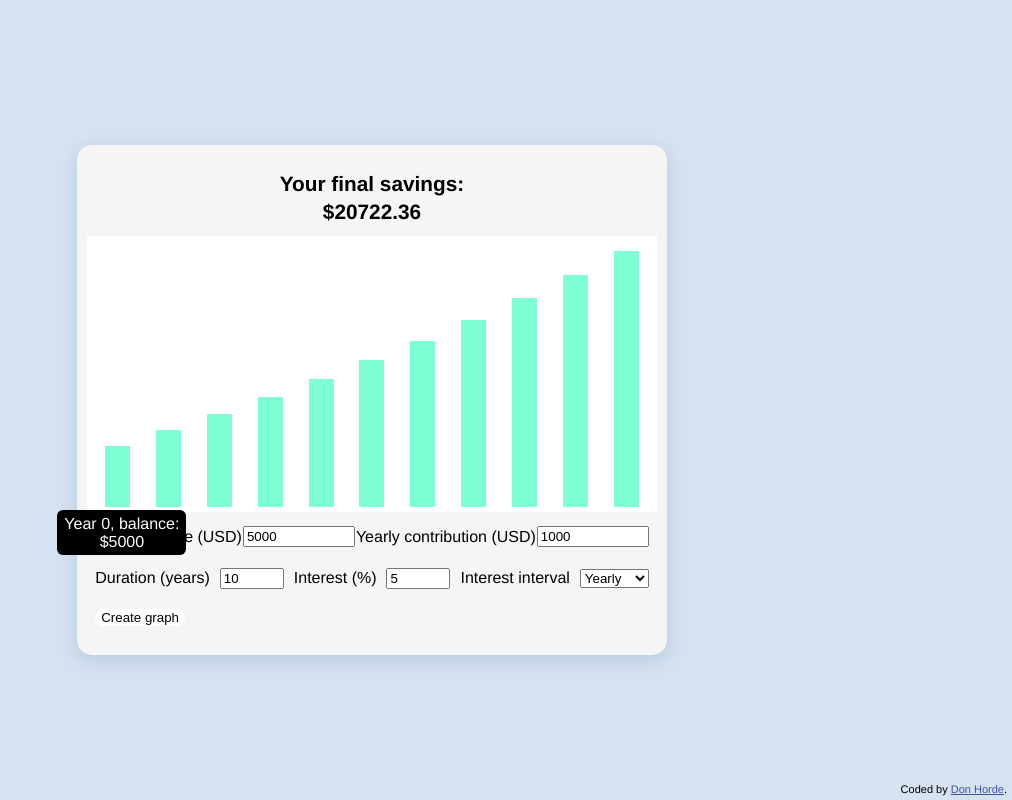
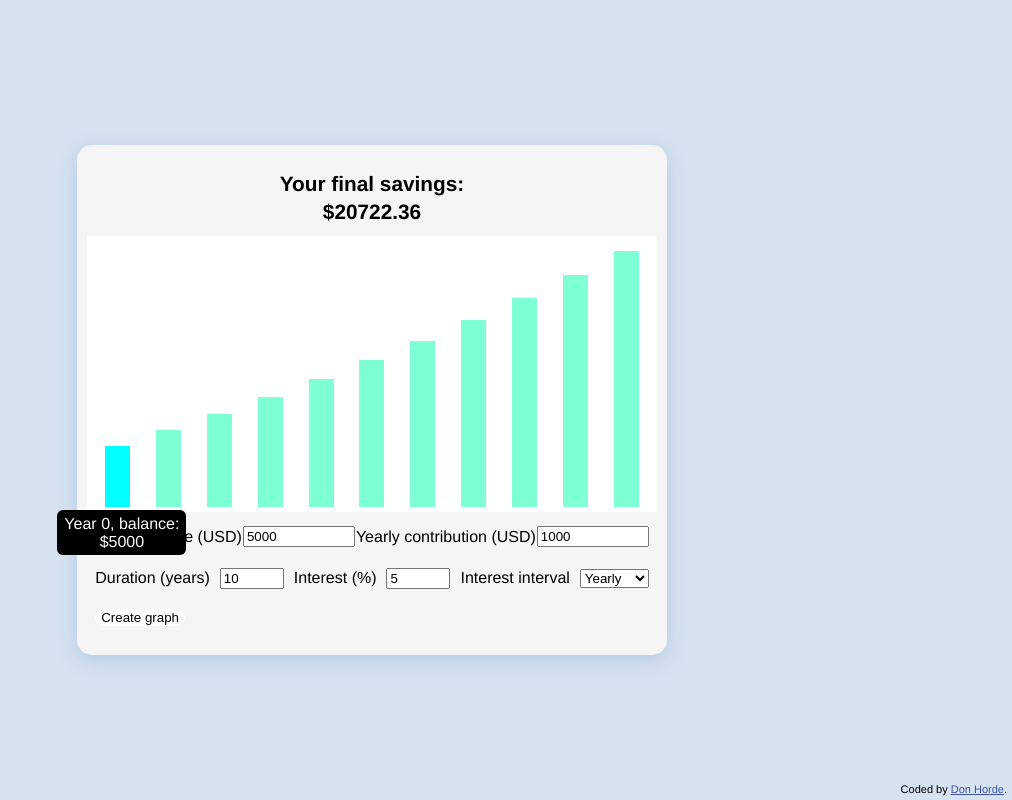
Before and after one commit to donhorde/compound, a plain HTML site: page index.html in a window 1280 px wide. In both pictures the pointer is over the element 385 px from the left and 476 px from the top of the page. Shown: the whole page, without its empty margins (268-1280 px from the left). Drawn offline with Linux system fonts and the light colour scheme.

Commit message:
add bar hover color

```diff
--- a/style.css
+++ b/style.css
@@ -51,6 +51,10 @@ button:hover {
     max-height: 100%;
     height: 100%;
     background-color: aquamarine;
+}
+
+.bar:hover {
+    background-color: aqua;
 }
 
 .main-box {
```
